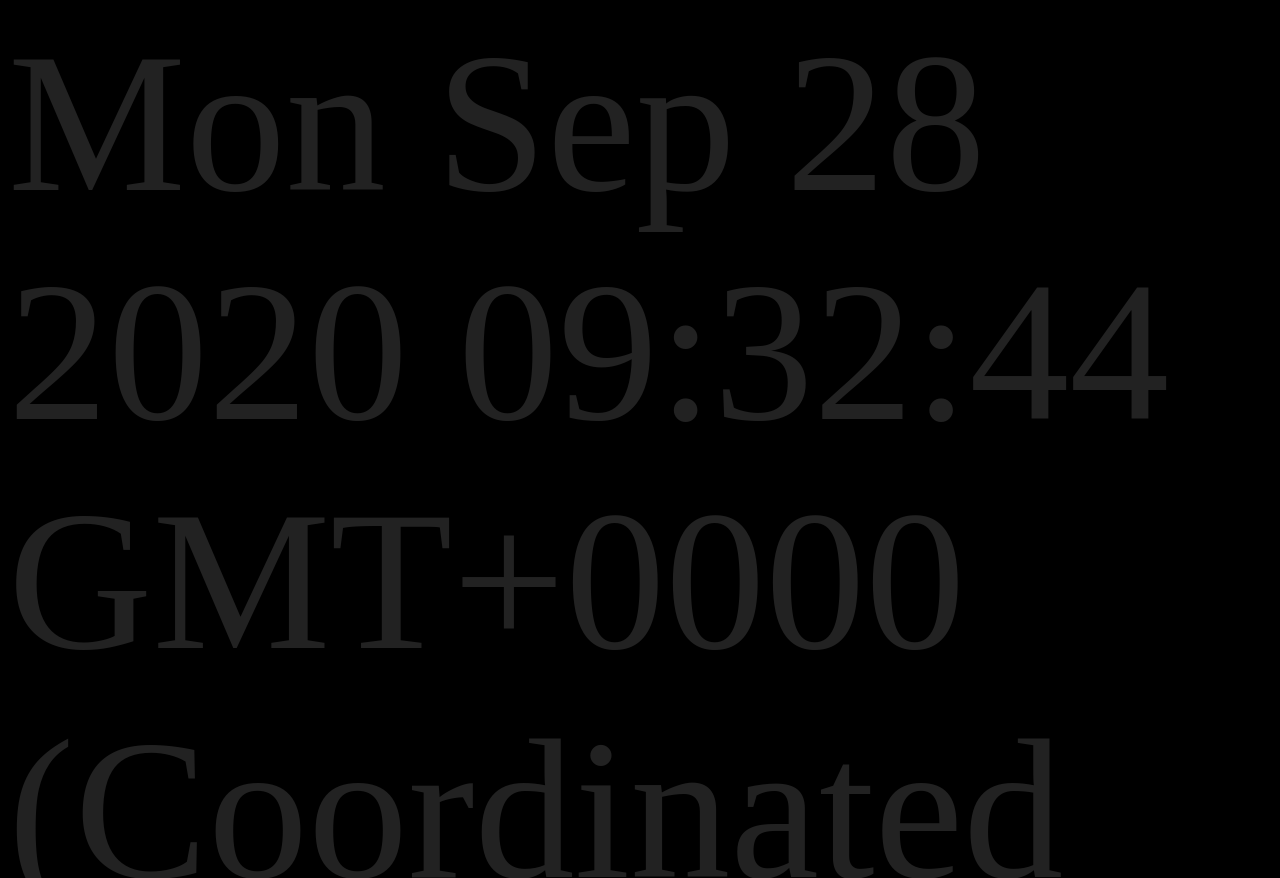
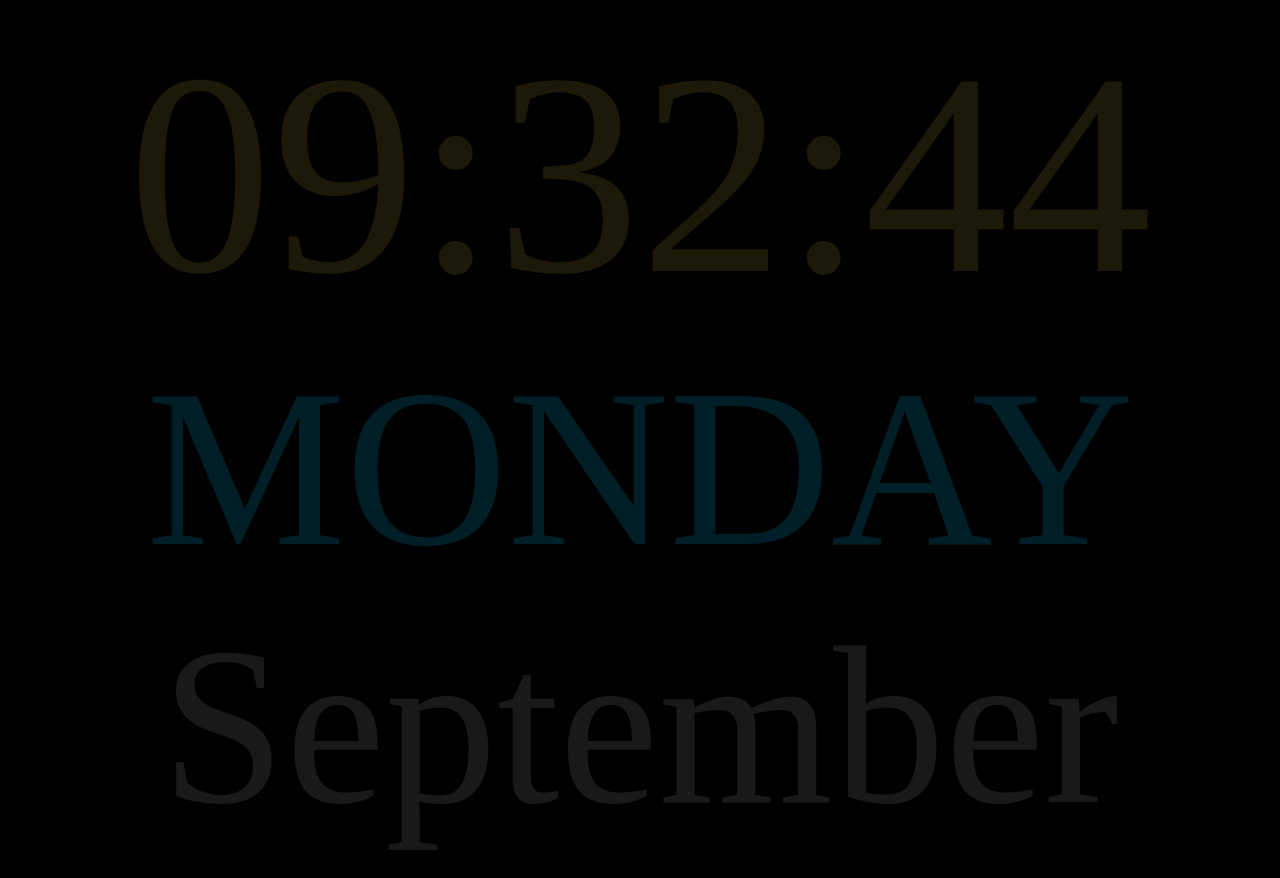
Before and after one commit to JeffReeves/homepage, a plain HTML site: page index.html in a window 1280 px wide. Shown: the top 878 px of the page. Drawn offline with Linux system fonts and the light colour scheme.

Commit message:
split time into time, day, and date

```diff
--- a/index.html
+++ b/index.html
@@ -12,6 +12,8 @@
 <body>
     <div>
         <div id="time"></div>
+        <div id="day"></div>
+        <div id="date"></div>
     </div>
     <script type="text/javascript" src="time.js"></script>
 </body>
--- a/style.css
+++ b/style.css
@@ -1,8 +1,30 @@
+html {
+    font-size: 1em;
+}
+
 body {
     background-color: #000000;
 }
 
+div#time,
+div#day,
+div#date {
+    color: #191919;
+    text-align: center;
+}
+
+
 div#time {
-    color: #222222;
-    font-size: 200px;
+    color: #1D1909;
+    font-size: 18rem;
 }
+
+div#day {
+    color: #001E25;
+    font-size: 14rem;
+    text-transform: uppercase;
+}
+
+div#date {
+    font-size: 14rem;
+}
--- a/time.js
+++ b/time.js
@@ -1,6 +1,9 @@
 /* purpose: Generates dates and times for display
 *  author: Jeff Reeves
 */
+
+// TODO:
+// - use Intl.DateTimeFormat for formatting dates/times instead of toLocaleTimeString
 
 var setExpected = function(interval){
     var expected = Date.now() + interval;
@@ -35,8 +38,23 @@ var step = function(expected, interval){
     // set the next expected time
     expected = setExpected(interval);
 
-    // update the time
-    document.getElementById('time').innerHTML = new Date().toString();
+    // update the time, day, and date
+    document.getElementById('time').innerHTML = new Date().toLocaleTimeString("en-US", {
+        hour12: false,
+        hour:   '2-digit',
+        minute: '2-digit',
+        second: '2-digit'
+    });
+
+    document.getElementById('day').innerHTML = new Date().toLocaleDateString("en-US", {
+        weekday: 'long'
+    });
+
+    document.getElementById('date').innerHTML = new Date().toLocaleDateString("en-US", {
+        year:   'numeric',
+        month:  'long',
+        day:    'numeric',
+    });
 
     // recursively start the next step
     var milliseconds = setMilliseconds(interval, drift);
```
